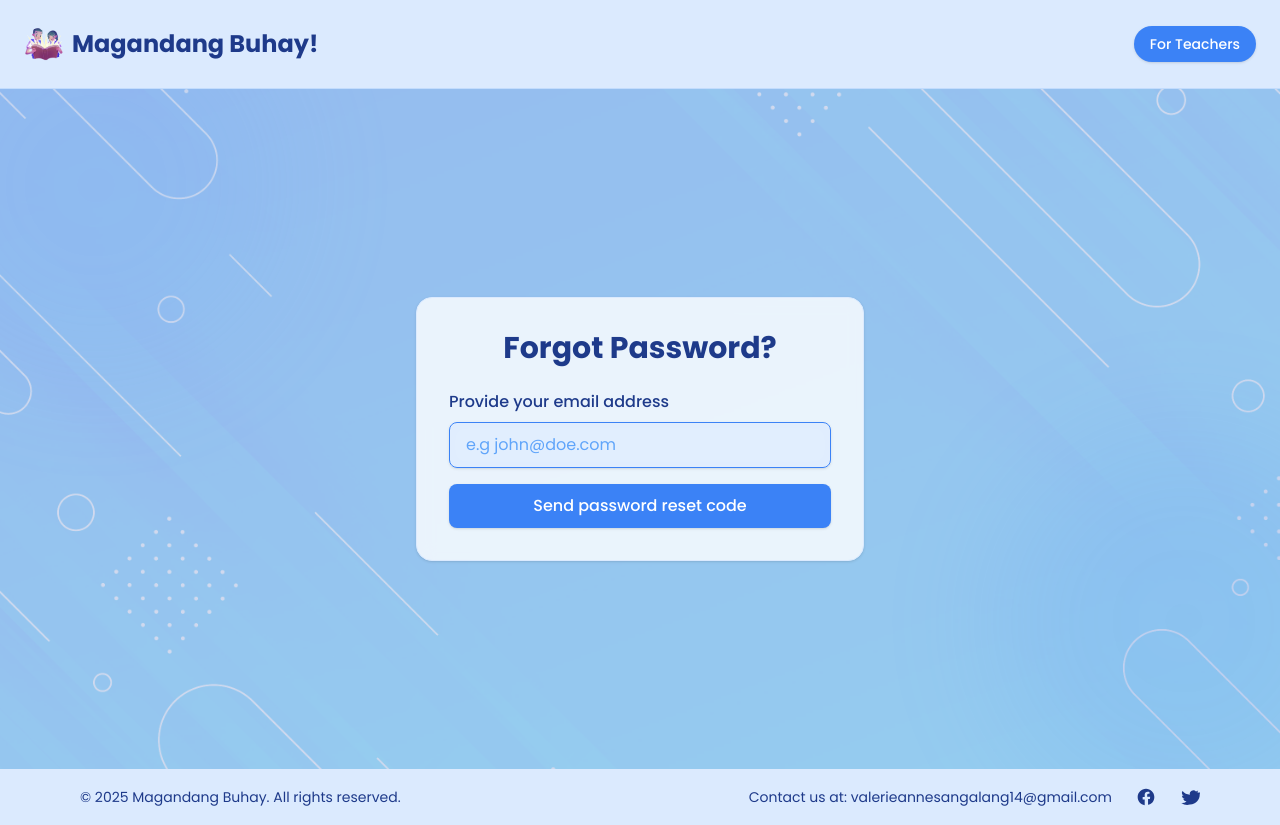
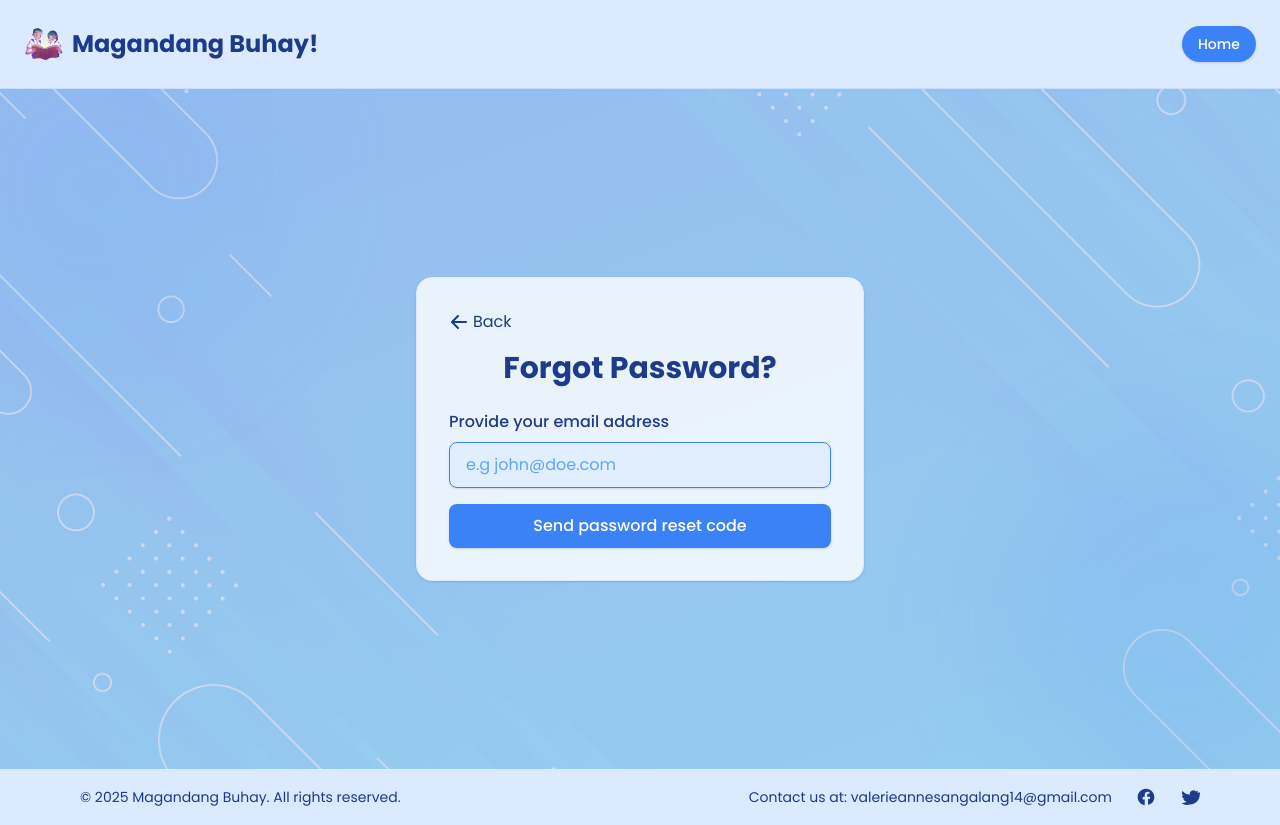
Before and after one commit to dnsxmrs/mb-v1, a Next.js app: page /auth/reset-password in a window 1280 px wide. Built offline with nearby package versions, Linux system fonts and the light colour scheme; no server answers.

Commit message:
Add back navigation button and improve error handling in reset password page
- Introduced a back button in the reset password page for better user navigation.
- Removed console error logging to streamline error handling and display user-friendly messages.

```diff
--- a/src/app/auth/reset-password/page.tsx
+++ b/src/app/auth/reset-password/page.tsx
@@ -40,7 +40,6 @@ const ForgotPasswordPage: NextPage = () => {
         setError('')
       })
       .catch((err) => {
-        console.error('error', err.errors[0].longMessage)
         setError(err.errors[0].longMessage)
       })
   }
@@ -108,6 +107,24 @@ const ForgotPasswordPage: NextPage = () => {
           {/* Form Container */}
           <div className="relative z-10 w-full max-w-md mx-auto">
             <div className="bg-white/80 backdrop-blur-sm p-4 sm:p-6 md:p-8 rounded-2xl shadow-sm border border-[#DBEAFE]">
+              <button
+                onClick={() => router.back()}
+                className="flex items-center text-[#1E3A8A] hover:text-[#3B82F6] mb-4 transition-colors duration-200"
+              >
+                <svg
+                  xmlns="http://www.w3.org/2000/svg"
+                  className="h-5 w-5 mr-1"
+                  viewBox="0 0 20 20"
+                  fill="currentColor"
+                >
+                  <path
+                    fillRule="evenodd"
+                    d="M9.707 16.707a1 1 0 01-1.414 0l-6-6a1 1 0 010-1.414l6-6a1 1 0 011.414 1.414L5.414 9H17a1 1 0 110 2H5.414l4.293 4.293a1 1 0 010 1.414z"
+                    clipRule="evenodd"
+                  />
+                </svg>
+                Back
+              </button>
               <h1 className="text-xl sm:text-2xl md:text-3xl font-bold text-[#1E3A8A] mb-4 sm:mb-6 text-center">
                 Forgot Password?
               </h1>
--- a/src/components/GuestHeader.tsx
+++ b/src/components/GuestHeader.tsx
@@ -7,6 +7,8 @@ import { SignedIn, SignedOut, UserButton } from '@clerk/nextjs';
 import { usePathname } from 'next/navigation';
 
 export default function GuestHeader() {
+    const pathname = usePathname();
+
     return (
         <header className="flex justify-between items-center px-4 sm:px-6 py-4 sm:py-6 bg-[#DBEAFE] border-b border-[#60A5FA]/20">
             <Link href="/" className="flex items-center">
@@ -25,7 +27,7 @@ export default function GuestHeader() {
             <div className="flex items-center space-x-3 sm:space-x-4">
                 <SignedOut>
                     <div className="bg-[#3B82F6] hover:bg-[#60A5FA] text-white text-xs sm:text-sm rounded-full px-3 sm:px-4 py-1.5 sm:py-2 font-medium transition duration-200 shadow-sm">
-                        {usePathname() === '/auth/login' ? (
+                        {pathname === '/auth/login' || pathname === '/auth/reset-password' ? (
                             <Link href="/" className="w-full h-full block">
                                 Home
                             </Link>
```
